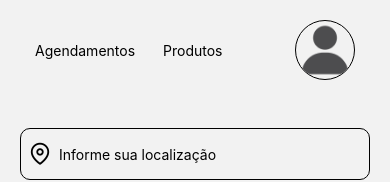
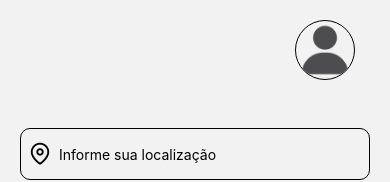
Before and after one commit to AlexsandroPe/BarberApp, a React Native app: screen /Home in a window 390 px wide. Shown: the top 182 px of the page. Built offline with nearby package versions, Linux system fonts and the light colour scheme.

Commit message:
removing two navigations Agendamentos and Produtos from home screen header

```diff
--- a/src/Screens/Home/index.tsx
+++ b/src/Screens/Home/index.tsx
@@ -18,11 +18,6 @@ export default function Home() {
   return (
     <SafeAreaView edges={["right", "bottom", "left"]} style={HomeStyles.container}>
       <View style={HomeStyles.headerHome}>
-        <View style={HomeStyles.nav}>
-          <Text>Agendamentos</Text>
-          <Text>Produtos</Text>
-        </View>
-
         <Image
           source={require("../../assets/userProfile.png")}
           borderRadius={30}
--- a/src/Screens/Home/styles.tsx
+++ b/src/Screens/Home/styles.tsx
@@ -15,7 +15,7 @@ export const HomeStyles = StyleSheet.create({
     borderBottomEndRadius: 20,
     // backgroundColor: "#A47963",
     alignItems: "center",
-    justifyContent: "space-between",
+    justifyContent: "flex-end",
   },
 
   nav: {
--- a/src/Screens/Servicos/index.tsx
+++ b/src/Screens/Servicos/index.tsx
@@ -3,7 +3,7 @@ import { Text, TouchableOpacity, View } from "react-native";
 import { SafeAreaView } from "react-native-safe-area-context";
 
 export default function Servicos() {
-  const services: string[] = ["degrade e bigode", "degrade"];
+  const services: string[] = ["Degrade e Bigode", "Degrade", "Sobrancelha"];
 
   return (
     <SafeAreaView style={{flex: 1}}>
```
